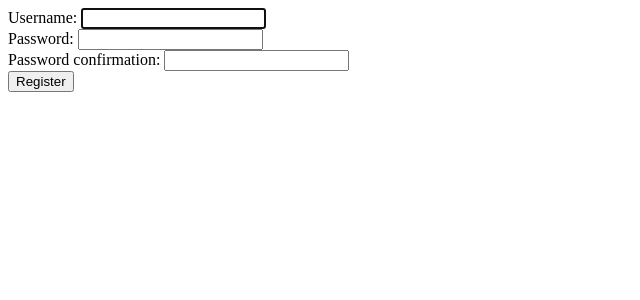
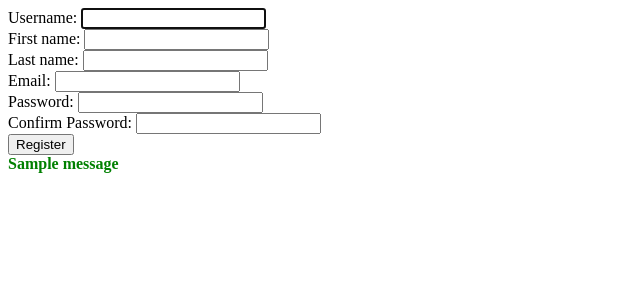
Before and after one commit to kingarunesh/Django-Practice, a Django app: page /register/ in a window 1280 px wide. Shown: the top 300 px of the page, without its empty margins (0-640 px from the left). Run offline with Django 5.2, Linux system fonts and the light colour scheme; one stand-in notice (Sample message) is shown.

Commit message:
18.3 : myauth - edit default register form

```diff
--- /dev/null
+++ b/myauth/first/forms.py
@@ -0,0 +1,17 @@
+from django import forms
+from django.contrib.auth.models import User
+from django.contrib.auth.forms import UserCreationForm
+
+
+
+class RegisterForm(UserCreationForm):
+    #!      we can change anything in password field like this only
+    password2 = forms.CharField(widget=forms.PasswordInput, label="Confirm Password")
+
+    class Meta:
+        model = User
+        fields = ["username", "first_name", "last_name", "email"]
+
+        labels = {
+            "email": "Email"
+        }
--- a/myauth/first/templates/first/register.html
+++ b/myauth/first/templates/first/register.html
@@ -4,6 +4,13 @@
         <meta charset="UTF-8" />
         <meta name="viewport" content="width=device-width, initial-scale=1.0" />
         <title>Document</title>
+
+        <style>
+            .success {
+                color: green;
+                font-weight: bold;
+            }
+        </style>
     </head>
     <body>
         <form method="POST" novalidate>
@@ -21,5 +28,19 @@
 
             <input type="submit" value="Register" />
         </form>
+
+        {% if messages %}
+        <!---->
+        {% for message in messages %}
+        <!---->
+        <!---->
+        <span {% if message.tags %}class="{{ message.tags }}" {% endif %}>{{ message }}</span>
+        <!---->
+        {% endfor %}
+        <!---->
+        {% endif %}
+        <!---->
+        <!---->
+        <!---->
     </body>
 </html>
--- a/myauth/first/views.py
+++ b/myauth/first/views.py
@@ -1,18 +1,34 @@
 from django.shortcuts import render
 from django.contrib.auth.forms import UserCreationForm
+from django.contrib import messages
+
+from first.forms import RegisterForm
 
 
 
 def register(request):
 
+    #NOTE :         we can do also like this
+    # if request.method == "POST":
+    #     form = UserCreationForm(request.POST)
+
+    #     if form.is_valid():
+    #         form.save()
+
+    # else:
+    #     form = UserCreationForm()
+
+    #NOTE :         custom form edit
     if request.method == "POST":
-        form = UserCreationForm(request.POST)
+        form = RegisterForm(request.POST)
 
         if form.is_valid():
             form.save()
 
+            messages.success(request, "Account Register successfully...")
+
     else:
-        form = UserCreationForm()
+        form = RegisterForm()
 
     context = {
         "form": form
```
Also changed, not shown: myauth/db.sqlite3.
